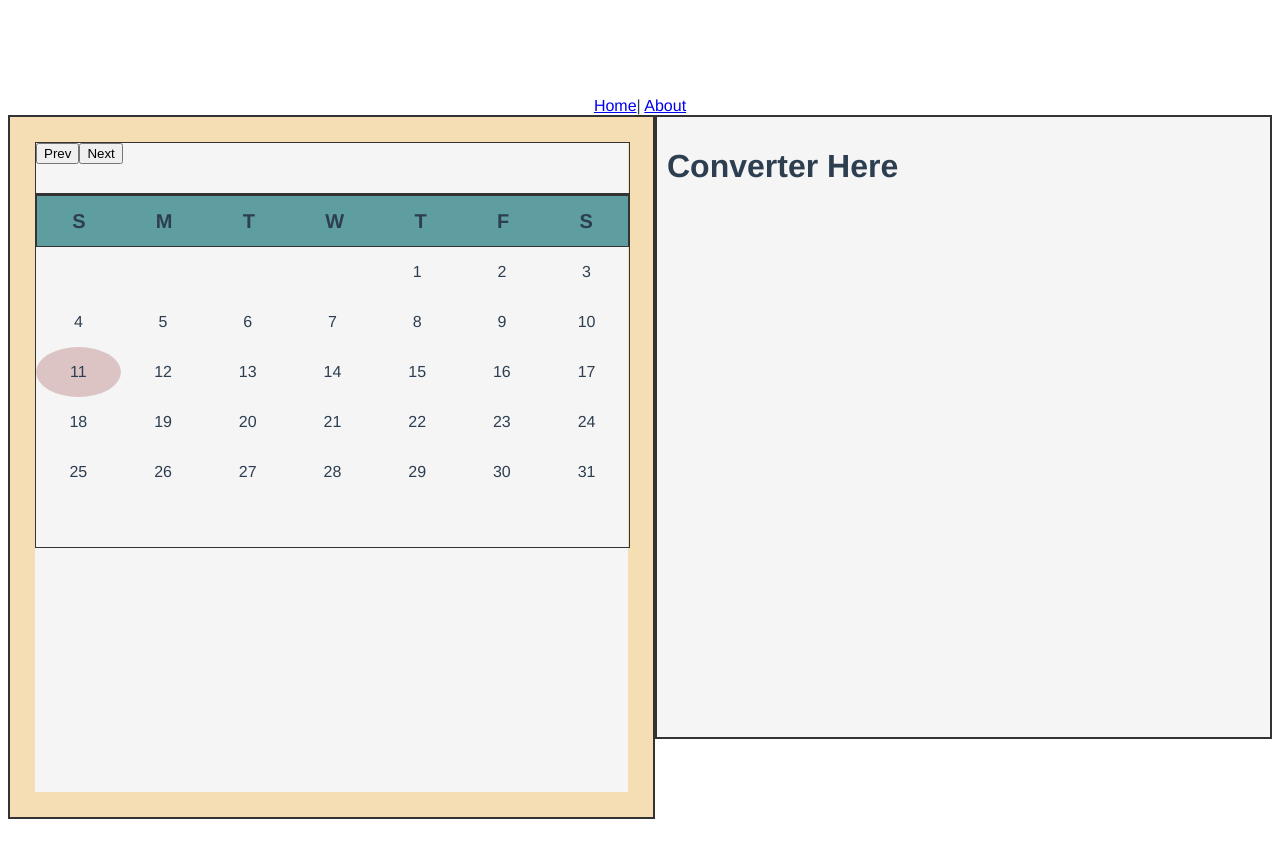
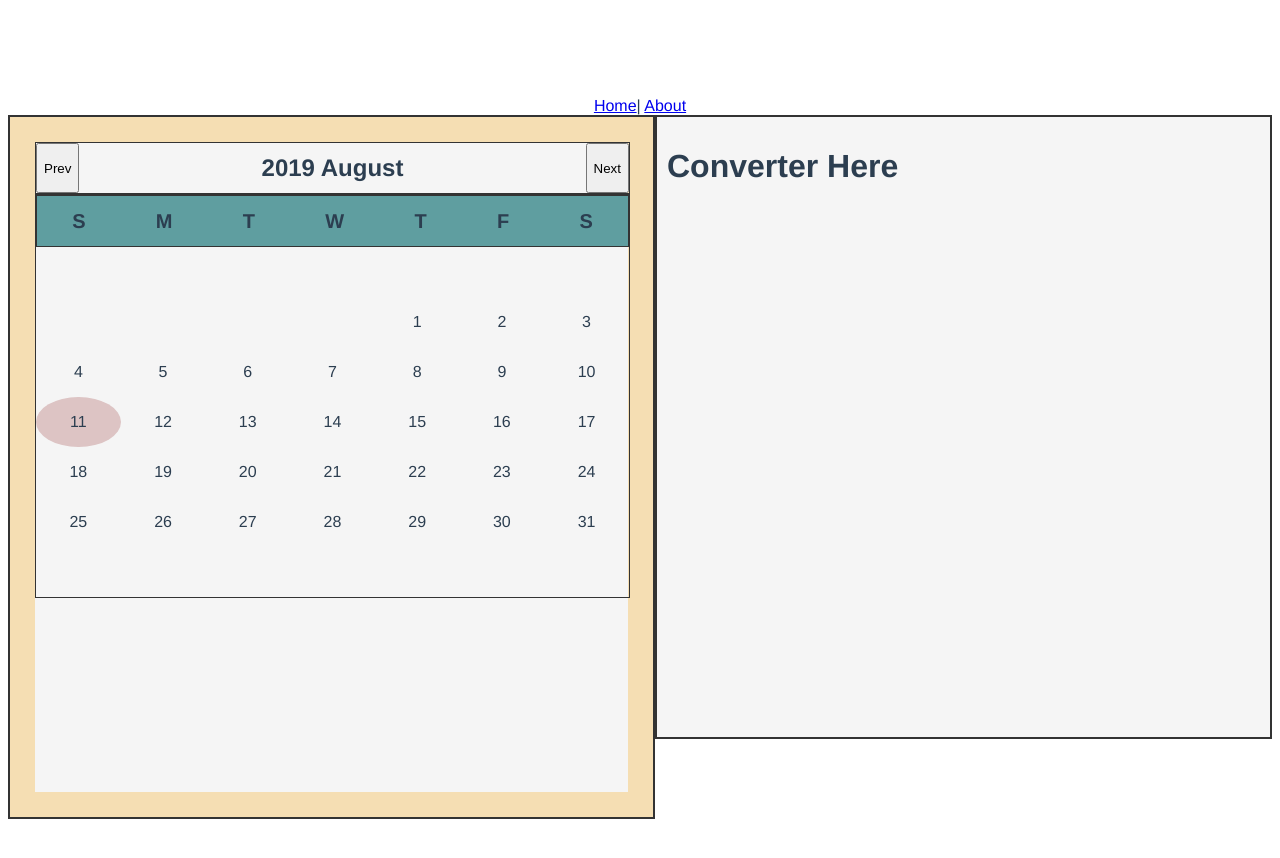
Before and after one commit to eevan7a9/sliding-sidebar, a Vue app: page /#/ in a window 1280 px wide. Shown: the top 858 px of the page. Built offline with nearby package versions, Linux system fonts and the light colour scheme.

Commit message:
added calendar header and year change

```diff
--- a/src/components/CalendarUi.vue
+++ b/src/components/CalendarUi.vue
@@ -3,6 +3,7 @@
     <div class="calendar">
       <section class="calendar-head">
         <button @click="decreaseMonth">Prev</button>
+        <h1>{{dates.year}} {{getMonthLongName()}}</h1>
         <button @click="increaseMonth">Next</button>
       </section>
       <section class="calendar-body">
@@ -71,23 +72,33 @@ export default {
         }
       }
     },
+    getMonthLongName() {
+      const the_date = new Date(
+        this.dates.year,
+        this.dates.month,
+        this.dates.date
+      );
+      return the_date.toLocaleString("default", { month: "long" });
+    },
     increaseMonth() {
       this.dates.month += 1;
       if (this.dates.month > 11) {
+        this.dates.year += 1;
         this.dates.month = 0;
       }
       this.dates_days = [];
       this.initCalendar();
-      console.log(this.dates.month);
+      // console.log(this.dates.month);
     },
     decreaseMonth() {
       this.dates.month -= 1;
       if (this.dates.month < 0) {
-        this.dates.month = 12;
+        this.dates.year -= 1;
+        this.dates.month = 11;
       }
       this.dates_days = [];
       this.initCalendar();
-      console.log(this.dates.month);
+      // console.log(this.dates.month);
     }
   },
   mounted() {
@@ -113,6 +124,12 @@ export default {
   height: 50px;
   width: 100%;
   border: #333 solid 1px;
+  display: flex;
+  justify-content: space-between;
+  align-items: center;
+}
+.calendar-head button {
+  height: 100%;
 }
 .calendar-body {
   border: #333 solid 1px;
@@ -137,6 +154,7 @@ export default {
 .dates {
   display: flex;
   flex-wrap: wrap;
+  padding-top: 50px;
 }
 .date-day {
   width: 14.285714285714286%;
```
